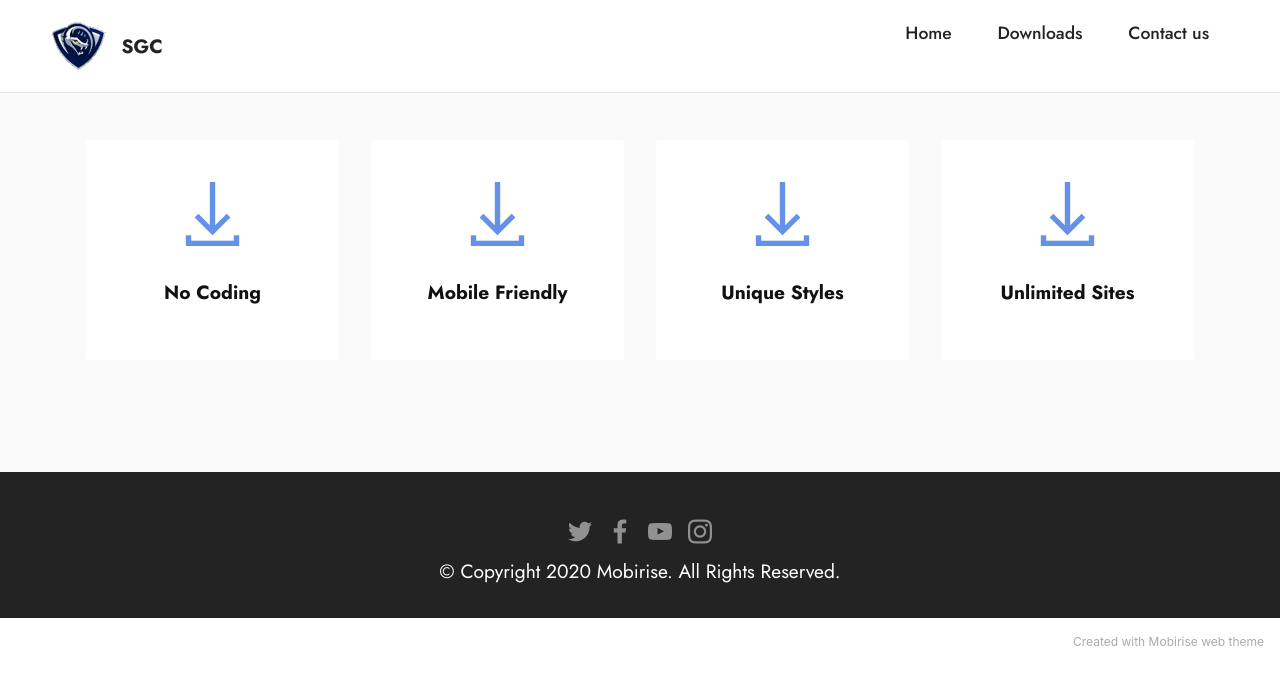
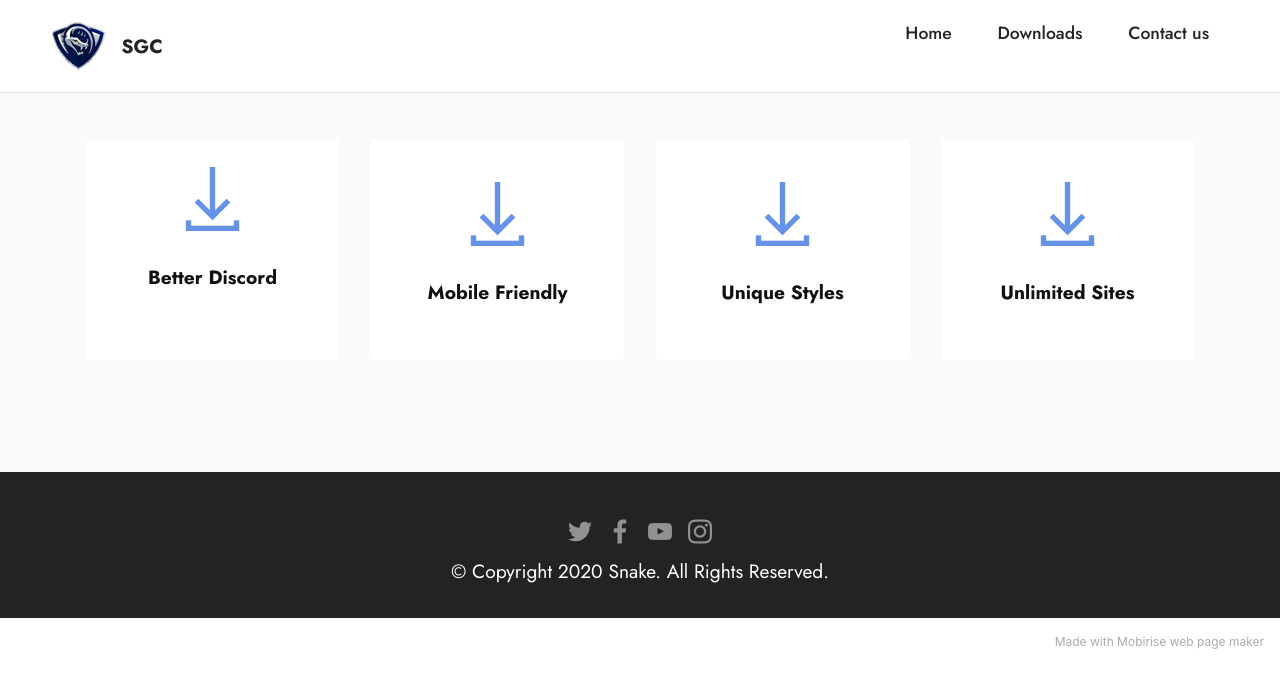
Before and after one commit to SnakeGames/snakeinfo, a plain HTML site: page page1.html in a window 1280 px wide. Drawn offline with Linux system fonts and the light colour scheme; files whose address does not match are found by name.

Commit message:
footer fix
a

```diff
--- a/page1.html
+++ b/page1.html
@@ -69,9 +69,7 @@
                 <div class="card-wrapper">
                     <div class="card-box align-center">
                         <span class="mbr-iconfont mobi-mbri-download mobi-mbri"></span>
-                        <h4 class="card-title align-center mbr-black mbr-fonts-style display-7">
-                            <strong>No Coding</strong>
-                        </h4>
+                        <h4 class="card-title align-center mbr-black mbr-fonts-style display-7"><strong>Better Discord</strong><strong><br></strong><strong><br></strong></h4>
                     </div>
                 </div>
             </div>
@@ -154,12 +152,11 @@
             </div>
             <div class="row row-copirayt">
                 <p class="mbr-text mb-0 mbr-fonts-style mbr-white align-center display-7">
-                    © Copyright 2020 Mobirise. All Rights Reserved.
-                </p>
+                    © Copyright 2020&nbsp;Snake. All Rights Reserved.<br></p>
             </div>
         </div>
     </div>
-</section><section style="background-color: #fff; font-family: -apple-system, BlinkMacSystemFont, 'Segoe UI', 'Roboto', 'Helvetica Neue', Arial, sans-serif; color:#aaa; font-size:12px; padding: 0; align-items: center; display: flex;"><a href="https://mobirise.site/j" style="flex: 1 1; height: 3rem; padding-left: 1rem;"></a><p style="flex: 0 0 auto; margin:0; padding-right:1rem;">Created with <a href="https://mobirise.site/b" style="color:#aaa;">Mobirise</a> web theme</p></section><script src="assets/web/assets/jquery/jquery.min.js"></script>  <script src="assets/popper/popper.min.js"></script>  <script src="assets/tether/tether.min.js"></script>  <script src="assets/bootstrap/js/bootstrap.min.js"></script>  <script src="assets/smoothscroll/smooth-scroll.js"></script>  <script src="assets/dropdown/js/nav-dropdown.js"></script>  <script src="assets/dropdown/js/navbar-dropdown.js"></script>  <script src="assets/touchswipe/jquery.touch-swipe.min.js"></script>  <script src="assets/theme/js/script.js"></script>
+</section><section style="background-color: #fff; font-family: -apple-system, BlinkMacSystemFont, 'Segoe UI', 'Roboto', 'Helvetica Neue', Arial, sans-serif; color:#aaa; font-size:12px; padding: 0; align-items: center; display: flex;"><a href="https://mobirise.site/n" style="flex: 1 1; height: 3rem; padding-left: 1rem;"></a><p style="flex: 0 0 auto; margin:0; padding-right:1rem;"><a href="https://mobirise.site/i" style="color:#aaa;">Made with Mobirise</a> web page maker</p></section><script src="assets/web/assets/jquery/jquery.min.js"></script>  <script src="assets/popper/popper.min.js"></script>  <script src="assets/tether/tether.min.js"></script>  <script src="assets/bootstrap/js/bootstrap.min.js"></script>  <script src="assets/smoothscroll/smooth-scroll.js"></script>  <script src="assets/dropdown/js/nav-dropdown.js"></script>  <script src="assets/dropdown/js/navbar-dropdown.js"></script>  <script src="assets/touchswipe/jquery.touch-swipe.min.js"></script>  <script src="assets/theme/js/script.js"></script>
 
 
 </body>
```
Also changed, not shown: index.html (+2 -3 lines), page2.html (+3 -4 lines), 6 other files.
